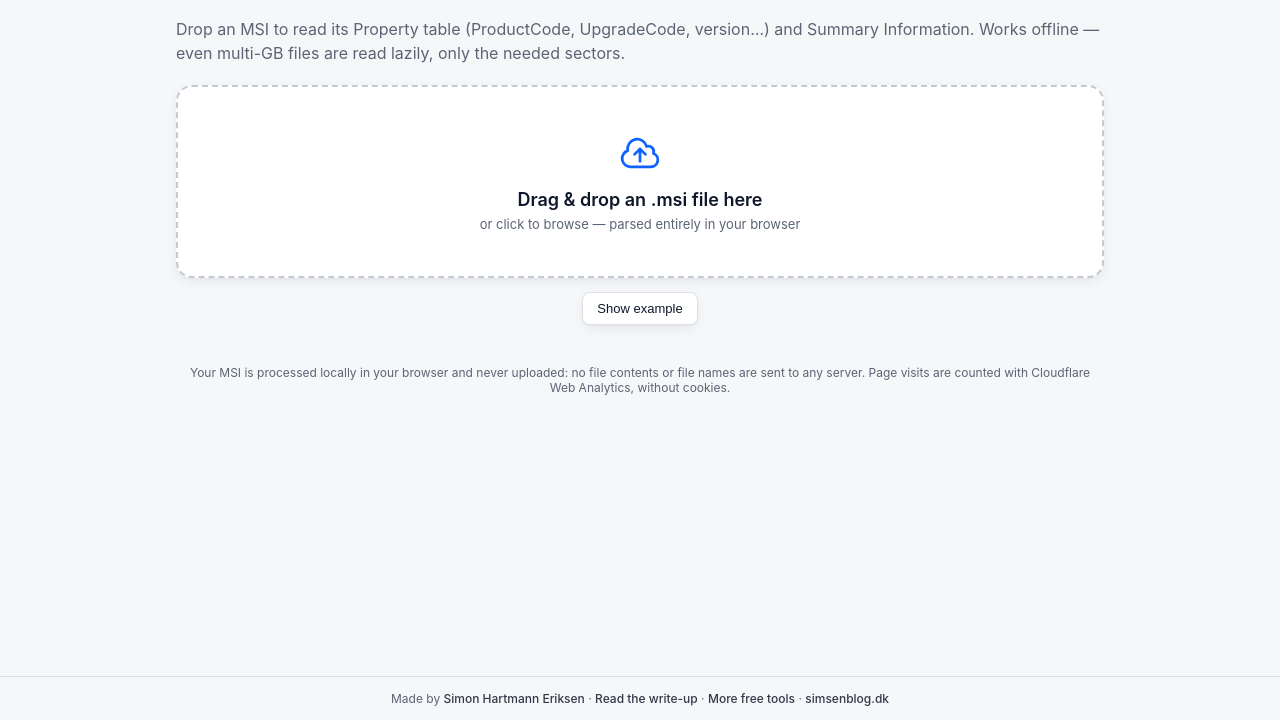
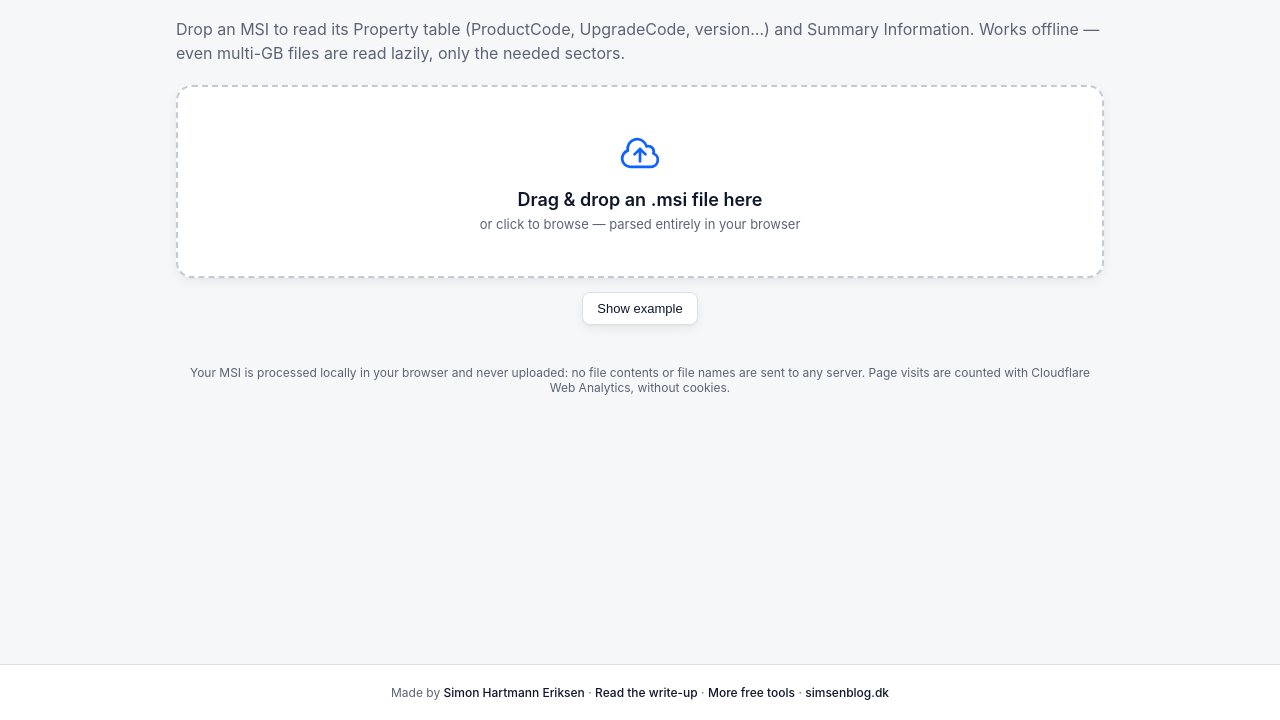
Before and after one commit to Simsen/MSIinfo, a plain HTML site: page index.html in a window 1280 px wide. Shown: the part 80-800 px from the top of the page. Drawn offline with Linux system fonts and the light colour scheme.

Commit message:
Footer: solid card background like intunescope.app and autopilotqr.app
Co-Authored-By: Claude Opus 5.5 <noreply@anthropic.com>

```diff
--- a/index.html
+++ b/index.html
@@ -50,14 +50,13 @@
   body{margin:0;font-family:-apple-system,BlinkMacSystemFont,"Segoe UI",system-ui,sans-serif;
     -webkit-font-smoothing:antialiased;color:var(--fg);min-height:100vh;
     background:var(--bg)}
-  .wrap{max-width:960px;margin:0 auto;padding:0 16px 90px}
+  .wrap{max-width:960px;margin:0 auto;padding:0 16px calc(110px + env(safe-area-inset-bottom))}
   .bottombar{position:fixed;left:0;right:0;bottom:0;z-index:10;
     border-top:1px solid var(--border);
-    background:color-mix(in srgb, var(--bg) 60%, transparent);
-    backdrop-filter:blur(8px);-webkit-backdrop-filter:blur(8px);
-    text-align:center;font-size:12px;color:var(--muted-fg);padding:14px 20px}
-  .bottombar a{font-weight:500;color:var(--fg);opacity:.85;text-decoration:none;transition:.15s}
-  .bottombar a:hover{color:var(--primary);opacity:1}
+    background:var(--card);
+    text-align:center;font-size:12px;color:var(--muted-fg);padding:20px 16px calc(20px + env(safe-area-inset-bottom))}
+  .bottombar a{font-weight:500;color:var(--fg);text-decoration:none;transition:.15s}
+  .bottombar a:hover{color:var(--primary);text-decoration:underline}
   header{display:flex;align-items:center;gap:10px;padding:16px 0;border-bottom:1px solid var(--border);margin-bottom:20px}
   h1{font:700 16px/1.45 system-ui,-apple-system,"Segoe UI",Roboto,sans-serif;margin:0;letter-spacing:.2px}
   h1 span{color:var(--muted-fg)}
```
